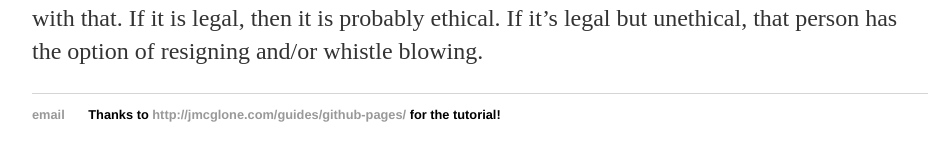
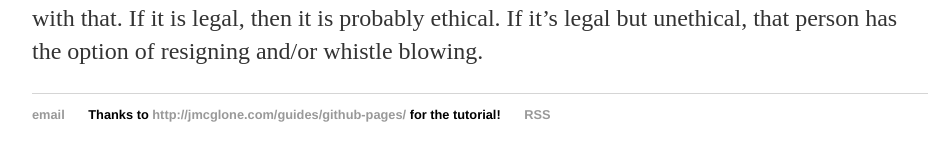
Before and after one commit to waltermblair/personal, a Jekyll site: the page built from _posts/2016-08-25-hw1:chapter1.md, in a window 1280 px wide and 900 px high, scrolled down 2090 px. Shown: the part 718-879 px from the top of the window, without its empty margins (160-1108 px from the left). Built offline with Jekyll 4.4.1, drawn with Linux system fonts in a browser that asks for light colours.

Commit message:
Update default.html

```diff
--- a/_layouts/default.html
+++ b/_layouts/default.html
@@ -20,6 +20,7 @@
 	    		<ul>
 	        		<li><a href="mailto:wmblair@cofc.edu">email</a></li>
 	        		<li>Thanks to <a href="http://jmcglone.com/guides/github-pages/">http://jmcglone.com/guides/github-pages/</a> for the tutorial!</li>
+				<li><a href="https://github.com/waltermblair/waltermblair.github.io/blob/master/atom.xml">RSS</a></li>
 				</ul>
 			</footer>
 		</body>
```
